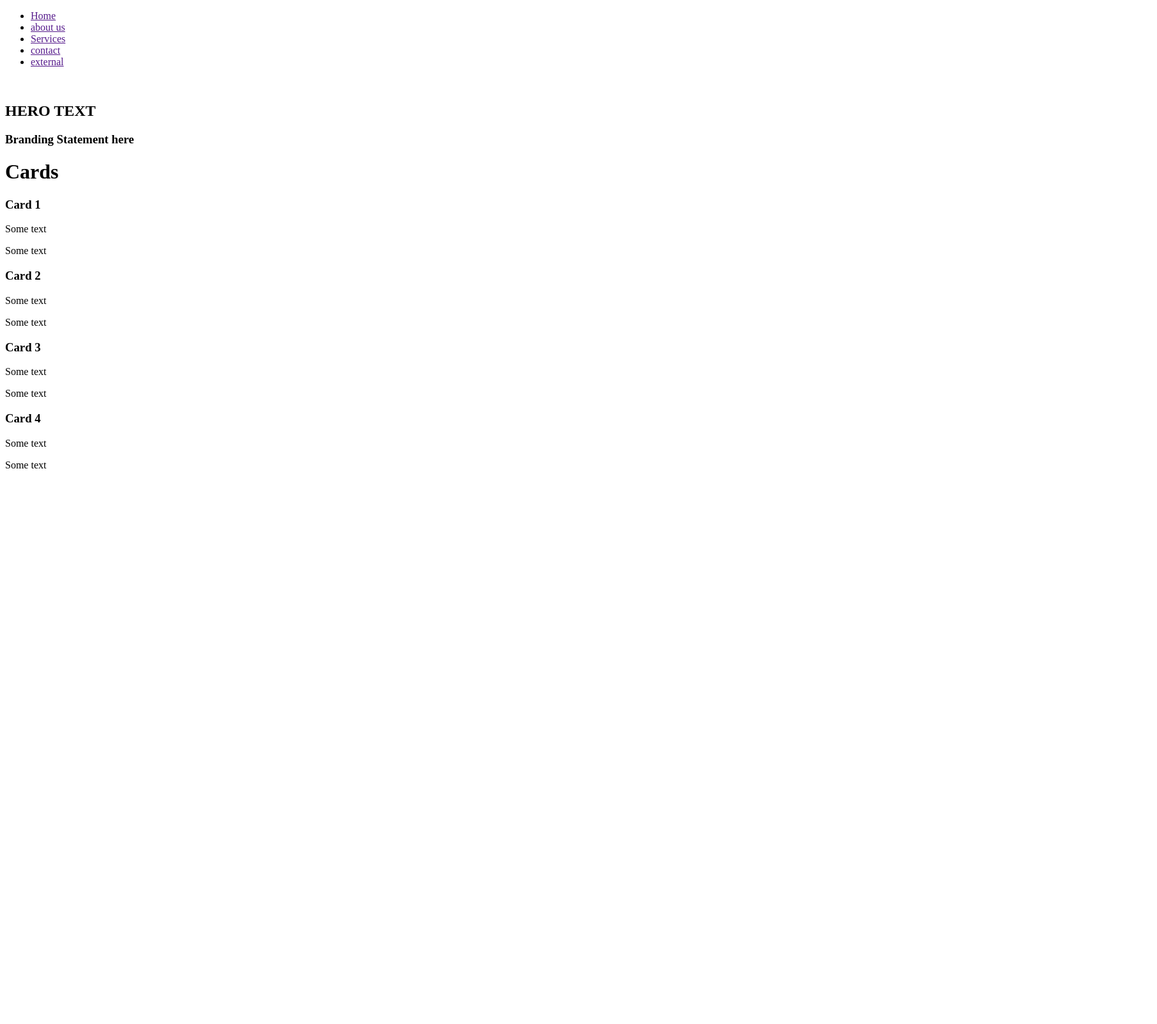
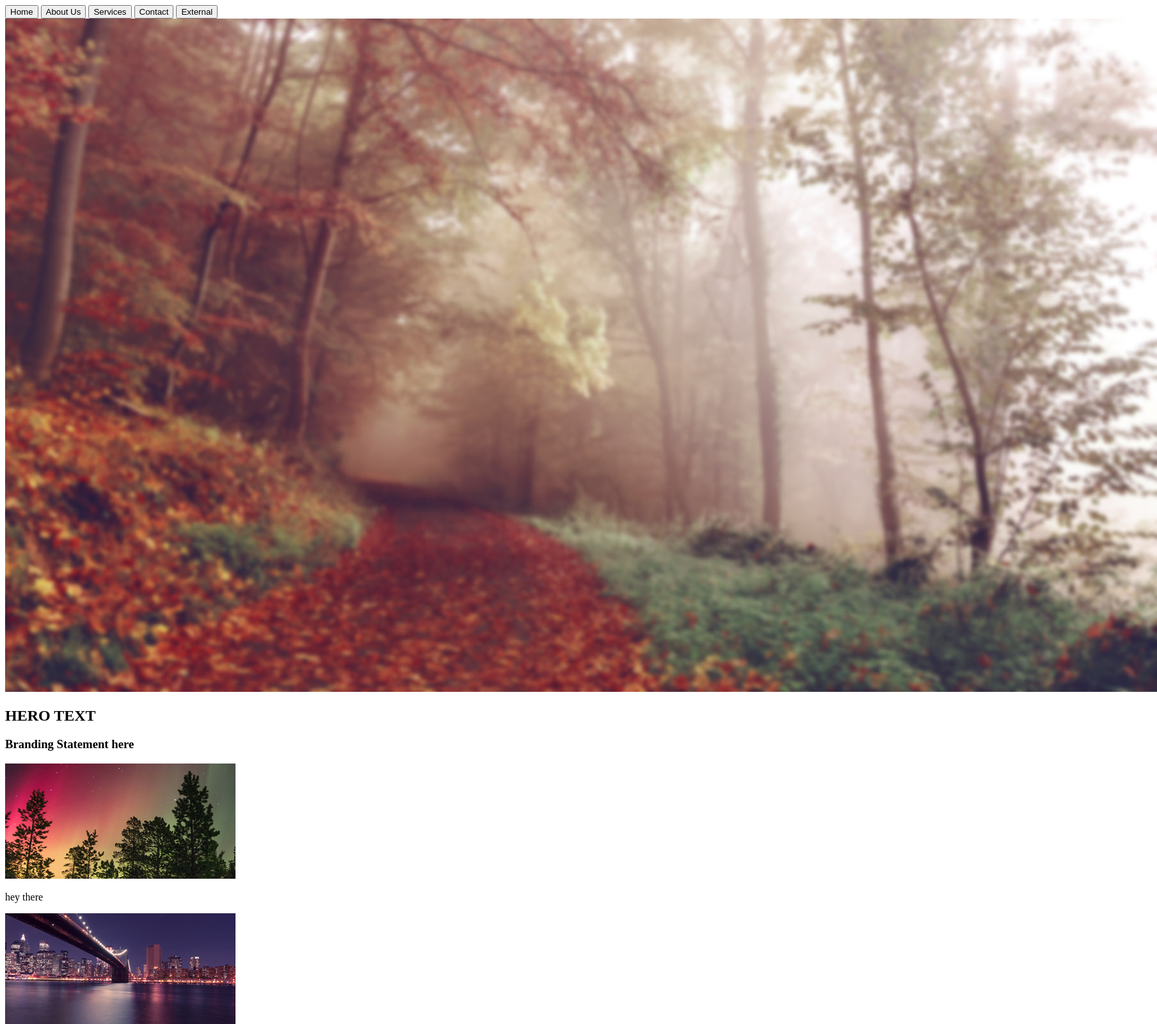
Before and after one commit to Fabian378/ResponsiveLayoutpractice, a plain HTML site: page index.html in a window 1280 px wide. Shown: the top 1600 px of the page at 64% size, 1808 px wide, since content can reach past the window. Before the commit the page ends 800 px from the top, so only its background shows below. Drawn offline with Linux system fonts and the light colour scheme.

Commit message:
added my cards

```diff
--- a/index.html
+++ b/index.html
@@ -6,53 +6,63 @@
     <title>Pesponsive Layout Practice 01</title>
 </head>
 <body>
-    <nav>
-    <ul>
-        <li><a href="">Home</a></li>
-        <li><a href="">about us</a></li>
-        <li><a href="">Services</a></li>
-        <li><a href="">contact</a></li>
-        <li><a href="">external</a></li>
-    </ul>
-    <img src="" alt="">
+    <nav class="">
+     <button>Home</button>
+     <button>About Us</button>
+     <button>Services</button>
+     <button>Contact</button>
+     <button>External</button>
+    <img src="Layout01Assets/home-image.jpg" alt="home image">
     <h1>HERO TEXT</h1>
     <h3>Branding Statement here</h3>
   </nav>
 
-    <h1>Cards</h1>
-
-    <div class="row">
-        <div class="column">
+  <section>
+  <div class="card-container">
+    <img src="Layout01Assets/img1.jpg" alt="">
     <div class="card">
-            <h3>Card 1</h3>
-            <p>Some text</p>
-            <p>Some text</p>
+      <p>hey there</p>
     </div>
   </div>
 
-        <div class="column">
+  <div class="card-container">
+    <img src="Layout01Assets/img2.jpg" alt="">
     <div class="card">
-            <h3>Card 2</h3>
-            <p>Some text</p>
-            <p>Some text</p>
+      <p>hey</p>
     </div>
   </div>
 
-        <div class="column">
+  <div class="card-container">
+    <img src="Layout01Assets/img3.jpg" alt="">
     <div class="card">
-            <h3>Card 3</h3>
-            <p>Some text</p>
-            <p>Some text</p>
+      <p>hey</p>
     </div>
   </div>
 
-        <div class="column">
+  <div class="card-container">
+    <img src="Layout01Assets/img4.jpg" alt="">
     <div class="card">
-            <h3>Card 4</h3>
-            <p>Some text</p>
-            <p>Some text</p>
+      <a href=""></a>
+      <p>hey</p>
     </div>
   </div>
+
+
+  <div class="card-container">
+    <img src="Layout01Assets/img5.jpg" alt="">
+    <div class="card">
+      <p>hey </p>
     </div>
+  </div>
+
+
+  <div class="card-container">
+    <img src="" alt="">
+    <div class="card">
+      <p>hey </p>
+    </div>
+  </div>
+</section>
+
 </body>
 </html>
--- a/style.css
+++ b/style.css
@@ -4,3 +4,8 @@
     padding: 0;
 
  }
+
+.flex-container {
+   display: flex;
+   flex-direction: row;
+}
```
Also changed, not shown: Layout01Assets/home-image.jpg (renamed from Layout01Assets/img11.jpg). Lines whose indentation alone changed are shown as unchanged.
